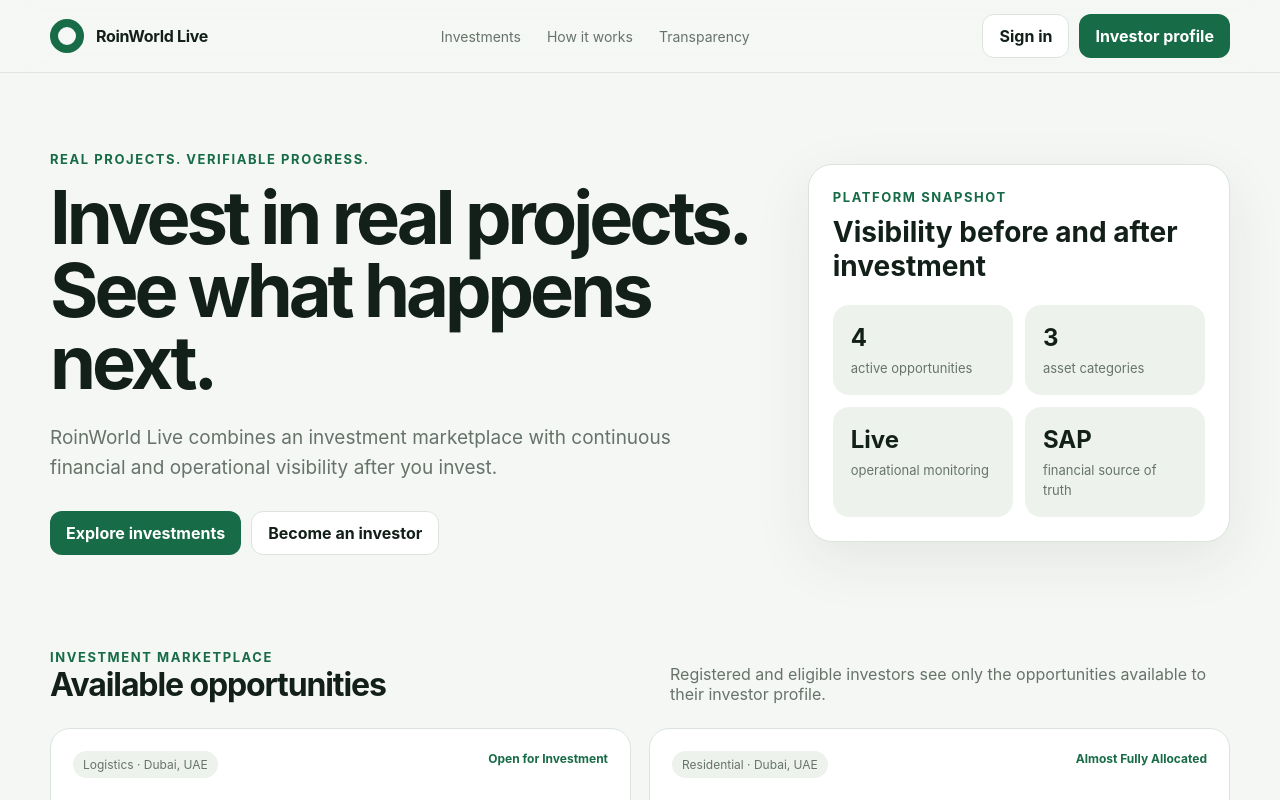
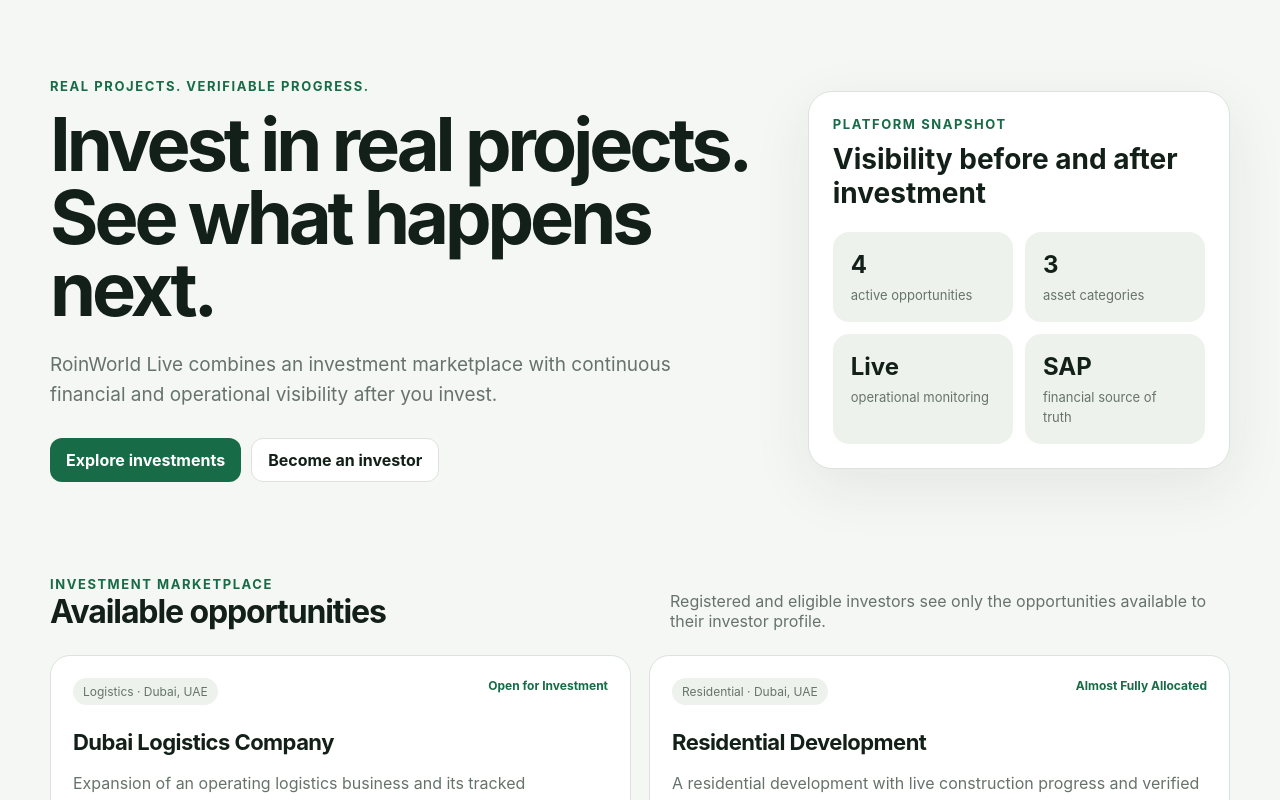
Before and after one commit to nikmad-ops/RoinWorldLive, a Next.js app in the folder prototype/: page / in a window 1280 px wide. Shown: the top 800 px of the page. Built offline with nearby package versions, Linux system fonts and the light colour scheme; no server answers.

Commit message:
feat: hide application chrome on access gate

```diff
--- a/prototype/app/layout.tsx
+++ b/prototype/app/layout.tsx
@@ -1,11 +1,11 @@
 import type { Metadata } from "next";
-import Link from "next/link";
 import { AuthShell } from "@/components/auth-shell";
+import { SiteFrame } from "@/components/site-frame";
 import "./globals.css";
 
 export const metadata: Metadata = {
   title: "RoinWorld Live",
-  description: "Discover. Invest. Monitor. Verify.",
+  description: "RoinWorld Live",
 };
 
 export default function RootLayout({ children }: Readonly<{ children: React.ReactNode }>) {
@@ -13,24 +13,7 @@ export default function RootLayout({ children }: Readonly<{ children: React.Reac
     <html lang="en">
       <body>
         <AuthShell>
-          <header className="header">
-            <div className="shell nav">
-              <Link href="/" className="brand">
-                <span className="mark" />
-                <span>RoinWorld Live</span>
-              </Link>
-              <nav className="navlinks">
-                <Link href="/marketplace">Investments</Link>
-                <a href="/#how-it-works">How it works</a>
-                <a href="/#transparency">Transparency</a>
-              </nav>
-              <div className="actions">
-                <Link className="btn btn-secondary" href="/sign-in">Sign in</Link>
-                <Link className="btn btn-primary" href="/onboarding">Investor profile</Link>
-              </div>
-            </div>
-          </header>
-          {children}
+          <SiteFrame>{children}</SiteFrame>
         </AuthShell>
       </body>
     </html>
```
